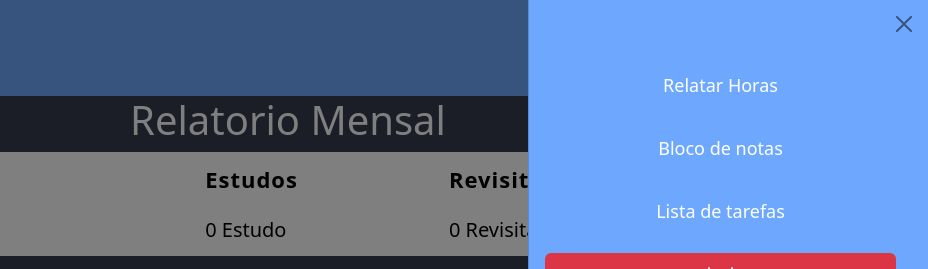
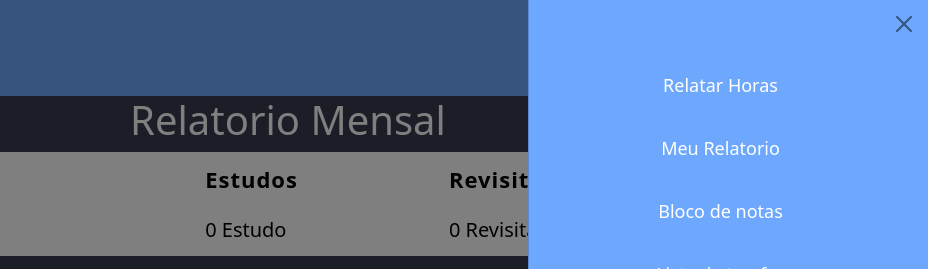
Before and after one commit to CaioHenriqueh/ManualPR, a plain HTML site: page myrelatorio.html in a window 1280 px wide. Both pictures are taken after a click on the button 1240 px from the left and 48 px from the top of the page. Shown: the top 269 px of the page, 352-1280 px from the left. Drawn offline with nearby package versions, Linux system fonts and the light colour scheme.

Commit message:
atualizacao nameUser

```diff
--- a/css/style.css
+++ b/css/style.css
@@ -568,6 +568,9 @@ h3 {
   font-size: 23px;
   font-family: Verdana, Geneva, Tahoma, sans-serif;
 }
+#nameUser {
+  text-transform: capitalize;
+}
 .header-home a {
   text-decoration: none;
 }
--- a/myrelatorio.html
+++ b/myrelatorio.html
@@ -53,6 +53,14 @@
                   aria-current="page"
                   href="./home.html"
                   >Relatar Horas</a
+                >
+              </li>
+              <li class="nav-item">
+                <a
+                  class="nav-link btn btn-primary true"
+                  aria-current="page"
+                  href="help.html"
+                  >Meu Relatorio</a
                 >
               </li>
               <li class="nav-item">
```
